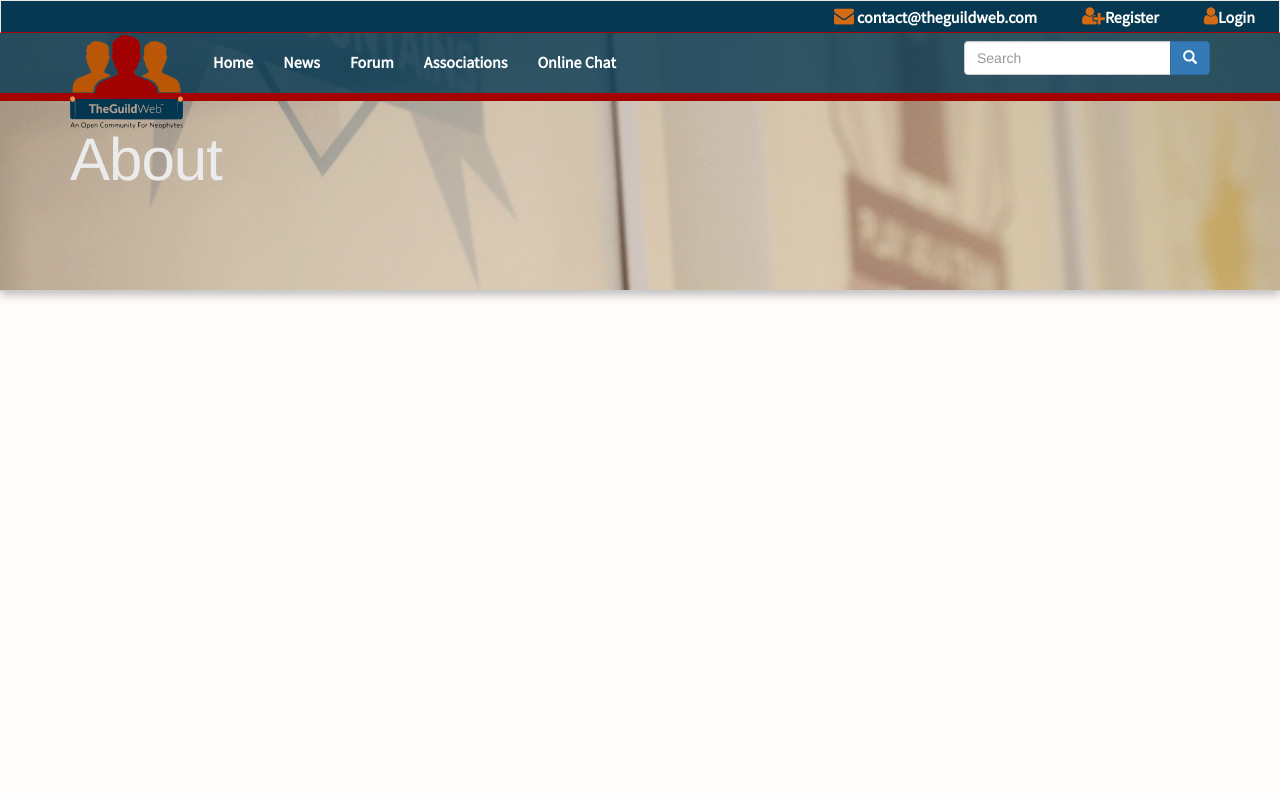
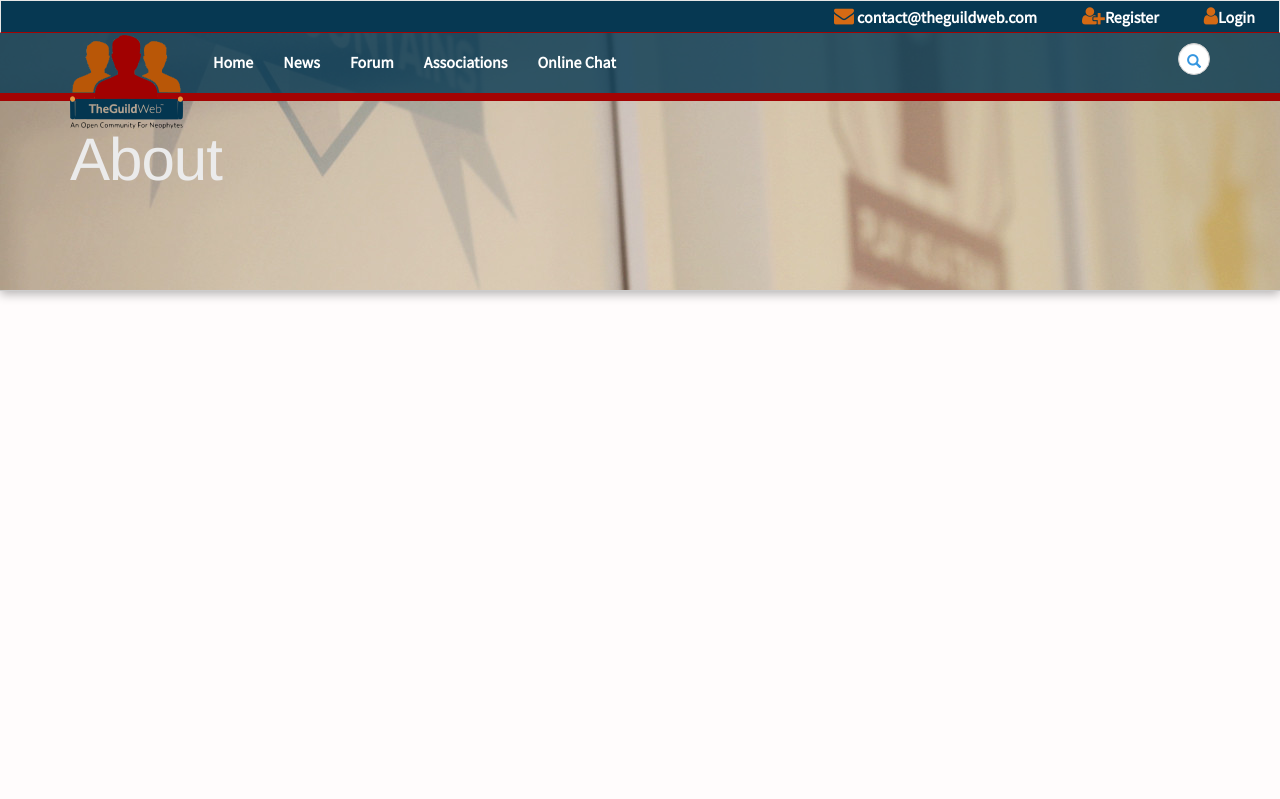
Before and after one commit to ZwaConnection/TheGuildWeb, a Django app: page /about/ in a window 1280 px wide. Shown: the top 799 px of the page. Run offline with Django 3.2, Linux system fonts and the light colour scheme; parts of the project's set-up code (start-up, migrations or seed data) failed here and were passed over; some libraries are stand-ins or nearby versions.

Commit message:
search bar design

```diff
--- a/apps/main/static/css/custom.css
+++ b/apps/main/static/css/custom.css
@@ -115,7 +115,60 @@ a-color li{
       color: black;
       background-color: #0676b0;
   }
-
+/* Search Bar */
+#search{
+    padding-top: 10px;
+}
+.search-form .form-group {
+  float: right !important;
+  transition: all 0.35s, border-radius 0s;
+  width: 32px;
+  height: 32px;
+  background-color: #fff;
+  box-shadow: 0 1px 1px rgba(0, 0, 0, 0.075) inset;
+  border-radius: 25px;
+  border: 1px solid #ccc;
+}
+.search-form .form-group input.form-control {
+  padding-right: 20px;
+  border: 0 none;
+  background: transparent;
+  box-shadow: none;
+  display:block;
+}
+.search-form .form-group input.form-control::-webkit-input-placeholder {
+  display: none;
+}
+.search-form .form-group input.form-control:-moz-placeholder {
+  /* Firefox 18- */
+  display: none;
+}
+.search-form .form-group input.form-control::-moz-placeholder {
+  /* Firefox 19+ */
+  display: none;
+}
+.search-form .form-group input.form-control:-ms-input-placeholder {
+  display: none;
+}
+.search-form .form-group:hover,
+.search-form .form-group.hover {
+  width: 30%;
+  border-radius: 4px 25px 25px 4px;
+}
+.search-form .form-group span.form-control-feedback {
+  position: absolute;
+  top: -1px;
+  right: -2px;
+  z-index: 2;
+  display: block;
+  width: 34px;
+  height: 34px;
+  line-height: 34px;
+  text-align: center;
+  color: #3596e0;
+  left: initial;
+  font-size: 14px;
+}
   #div_id_password1 .controls ul {
     display: none;
   }
--- a/apps/main/templates/app/base.html
+++ b/apps/main/templates/app/base.html
@@ -78,17 +78,6 @@
           <a class="navbar-brand" <a href="{%url 'main:index'%}"><img class="logo" src="{% static "img/logo-mini2.png" %}" alt=""></a>
         </div>
         <div id="navbar" class="navbar-collapse collapse">
-        <!--
-            <form class="navbar-form navbar-right">
-           <div class="form-group">
-             <input type="text" placeholder="Email" class="form-control">
-           </div>
-           <div class="form-group">
-             <input type="password" placeholder="Password" class="form-control">
-           </div>
-           <button type="submit" class="btn btn-success">Sign in</button>
-         </form>
-     -->
           <ul class="nav navbar-nav">
             <li><a href="{%url 'main:index'%}">Home</a></li>
             <li><a href="{%url 'main:news'%}">News</a></li>
@@ -96,16 +85,15 @@
             <li><a href="{%url 'association:associations'%}">Associations</a></li>
             <li><a href="{%url 'main:chat'%}">Online Chat</a></li>
           </ul>
-          <form class="navbar-form navbar-right">
-           <div class="input-group">
-             <input type="text" class="form-control" placeholder="Search">
-             <div class="input-group-btn">
-               <button class="btn btn-primary" type="submit">
-                 <i class="glyphicon glyphicon-search"></i>
-               </button>
+          <div id="search">
+             <form action="submit" class="search-form">
+                 <div class="form-group has-feedback">
+             		<label for="search" class="sr-only">Search</label>
+             		<input type="text" class="form-control" name="search" id="search" placeholder="search">
+               		<span class="glyphicon glyphicon-search form-control-feedback"></span>
+             	</div>
+             </form>
              </div>
-           </div>
-          </form>
         </div><!--/.nav-collapse -->
       </div>
       <!-- Alert Messages Block -->
```
Also changed, not shown: db.sqlite3.
